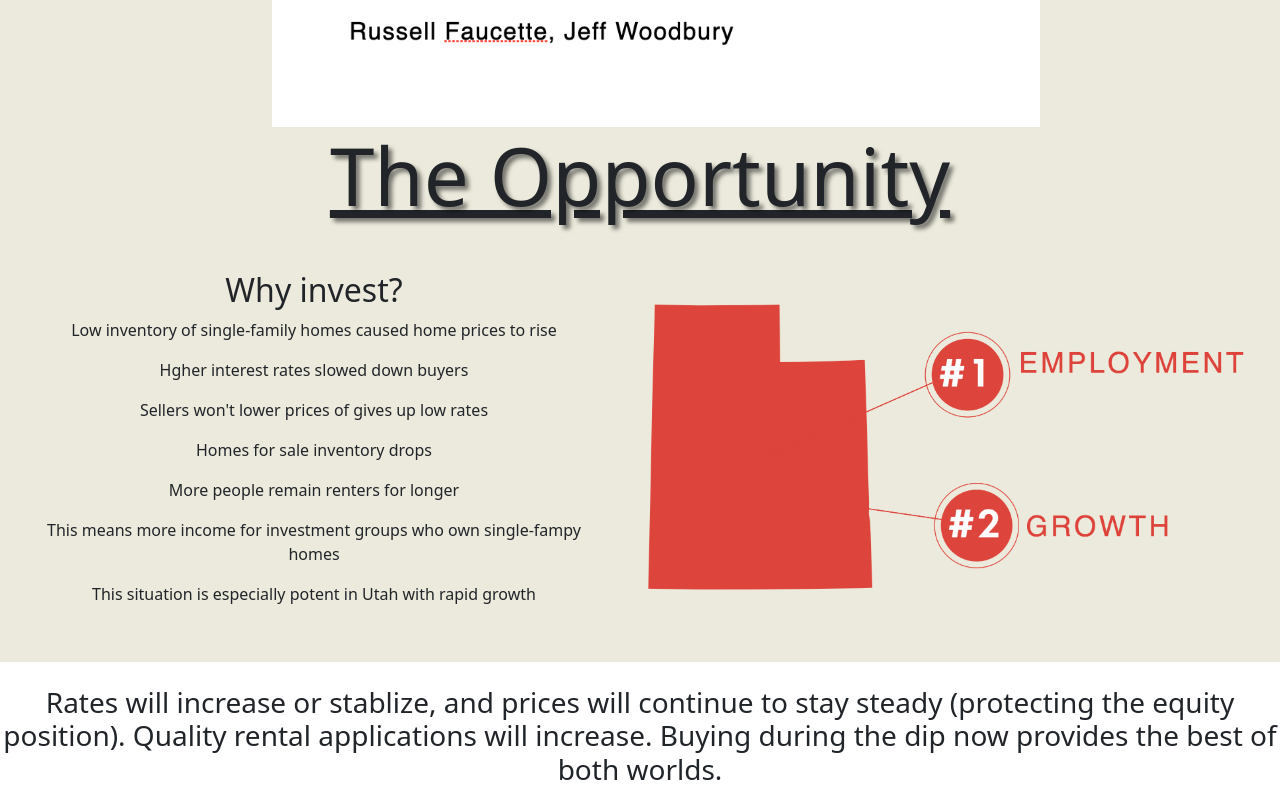
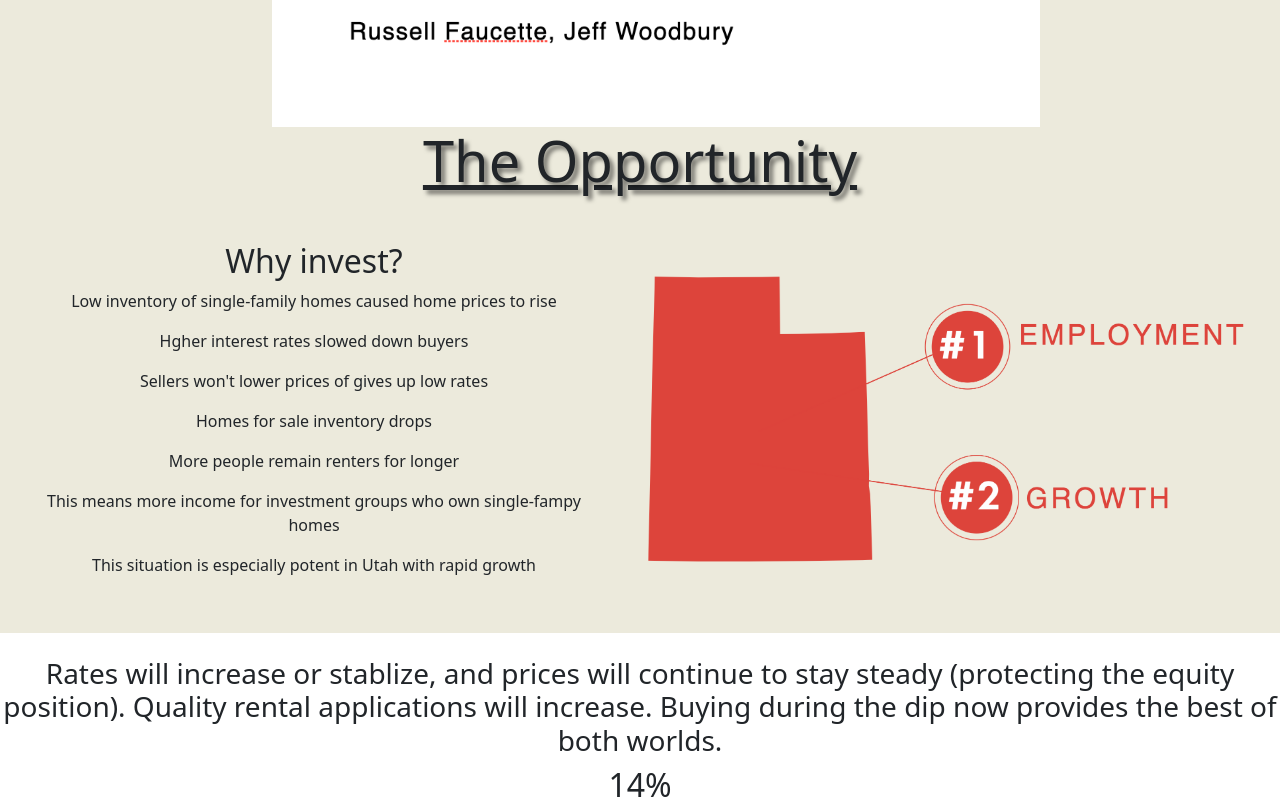
Before and after one commit to evrouge/omada-landing-page, a React (Create React App) app: page / in a window 1280 px wide. Shown: the part 1520-2319 px from the top of the page. Built offline with nearby package versions, Linux system fonts and the light colour scheme.

Commit message:
fixed weird overflow

```diff
--- a/src/styles.css
+++ b/src/styles.css
@@ -54,8 +54,6 @@ body {
     color: green;
   }
 
-
-
   img {
     height: 50%;
     width: 50%;
@@ -83,7 +81,6 @@ body {
     padding: 20px;
   }
 
-
   /* Q and A image at bottom */
 
   .qanda {
@@ -100,14 +97,12 @@ body {
   }
 }
 
-
 @media screen and (max-width: 664px) {
   img {
     height: 90%;
     width: 90%;
     margin: 0;
   }
-
 }
 
 @media screen and (min-width: 1000px) {
@@ -125,9 +120,9 @@ body {
 
 /* creating a box around the form */
 .form-container {
-  border: 4px solid white;
+  border: 4px solid orangered;
   padding: 20px;
-  max-width: 400px;
+  max-width: 300px;
   margin: 0 auto;
 }
 
@@ -147,7 +142,7 @@ text-align: center;
 .titlestyle {
   text-shadow: 4px 4px 4px rgba(0, 0, 0, 0.5);
   text-decoration: underline;
-  font-size: 5rem;
+  font-size: 3.5rem;
 }
 
 .rates {
```
